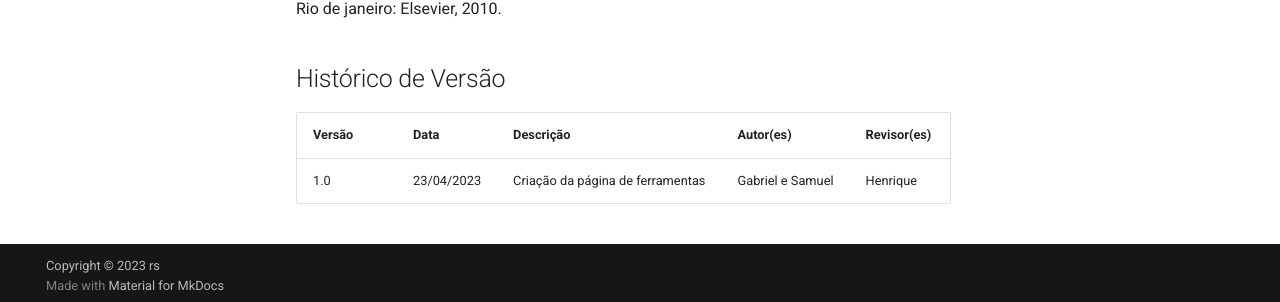
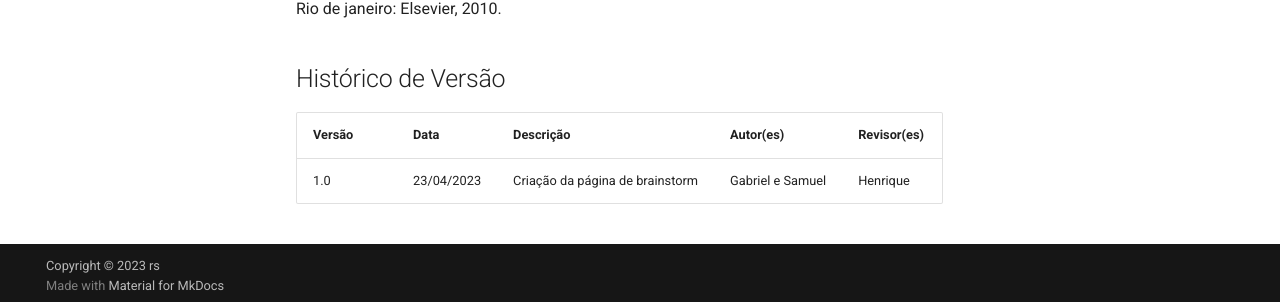
Before and after one commit to Requisitos-de-Software/2023.1-Booking, an MkDocs documentation site: the page built from docs/elicitacao/brainstorm.md, in a window 1280 px wide and 900 px high, scrolled down 3280 px. Shown: the part 591-893 px from the top of the window. Built offline with MkDocs 1.6.1 and Material for MkDocs 9.7.7, drawn with Linux system fonts in a browser that asks for light colours; comment, search, counter and statistics services are not loaded.

Commit message:
corrigindo descrição do histórico de versão

```diff
--- a/docs/elicitacao/brainstorm.md
+++ b/docs/elicitacao/brainstorm.md
@@ -95,6 +95,6 @@ BARBOSA, Simone Diniz Junqueira; DA SILVA, Bruno Santana. Interação Humano - C
 
 ## Histórico de Versão
 
-| Versão | Data       | Descrição                         | Autor(es)        | Revisor(es) |
-| ------- | ---------- | ----------------------------------- | ---------------- | ----------- |
-| 1.0     | 23/04/2023 | Criação da página de ferramentas | Gabriel e Samuel | Henrique    |
+| Versão | Data       | Descrição                        | Autor(es)        | Revisor(es) |
+| ------- | ---------- | ---------------------------------- | ---------------- | ----------- |
+| 1.0     | 23/04/2023 | Criação da página de brainstorm | Gabriel e Samuel | Henrique    |
```
